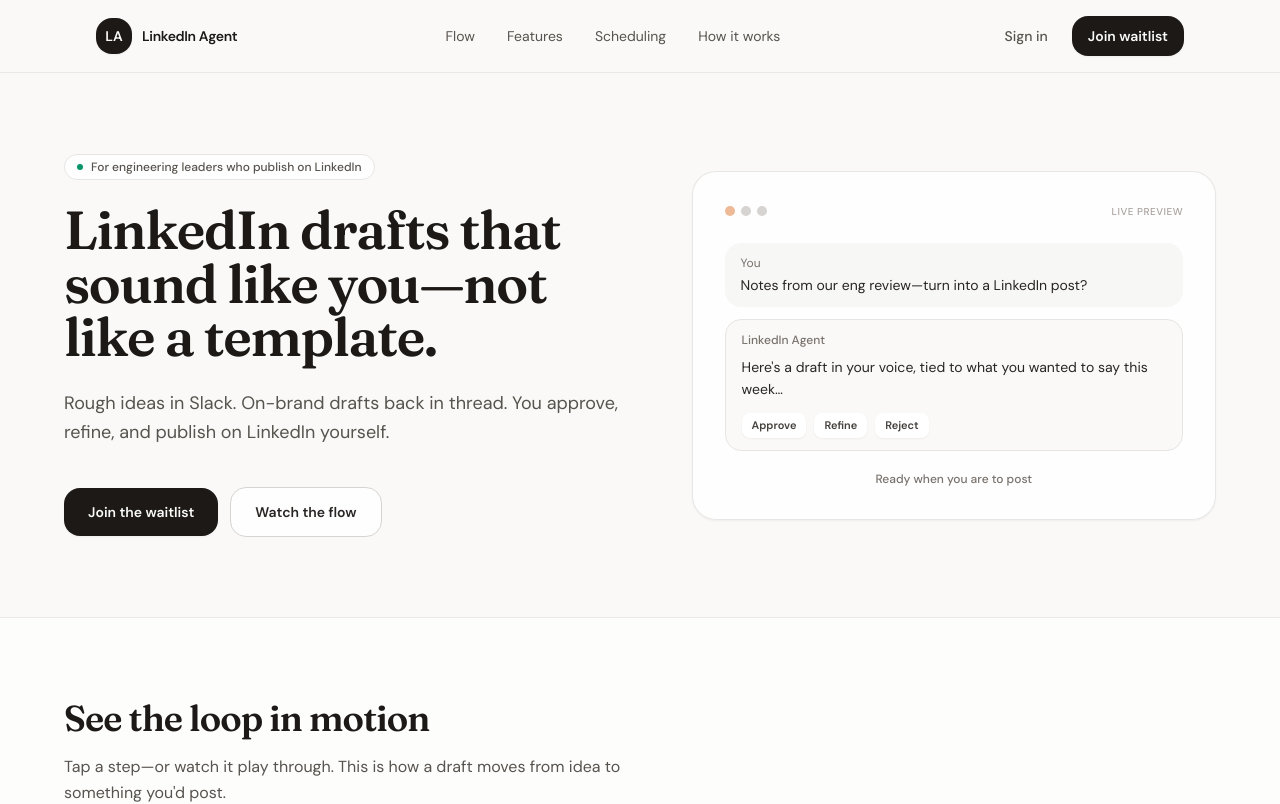
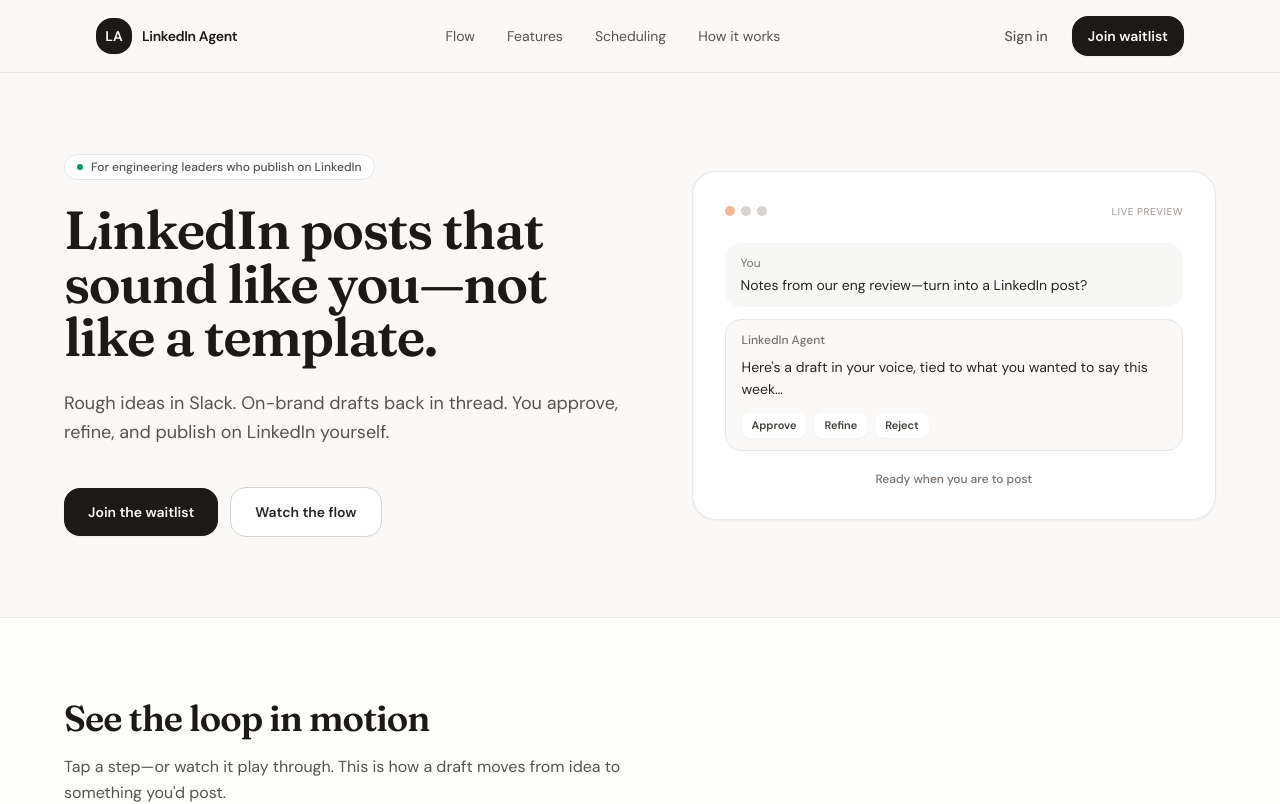
Before and after one commit to abhishekkapoorx/virality, a Next.js app in the folder web/: page / in a window 1280 px wide. Shown: the top 804 px of the page. Built offline with nearby package versions, Linux system fonts and the light colour scheme; no server answers.

Commit message:
Update .gitignore to exclude tasks.md, modify package.json to remove volume flag from docker:down command, and correct text in LandingPage component from "drafts" to "posts".

```diff
--- a/package.json
+++ b/package.json
@@ -14,7 +14,7 @@
     "docker:up": "docker compose up --build",
     "docker:prod": "docker compose up --build",
     "docker:dev": "docker compose -f docker-compose.dev.yml up --build --watch",
-    "docker:down": "docker compose down -v",
+    "docker:down": "docker compose down",
     "ngrok:webhook": "ngrok http 4000"
   },
   "devDependencies": {
--- a/web/components/landing/LandingPage.tsx
+++ b/web/components/landing/LandingPage.tsx
@@ -22,7 +22,7 @@
                   For engineering leaders who publish on LinkedIn
                 </p>
                 <h1 className="mt-6 font-display text-4xl font-semibold leading-[1.08] tracking-tight text-stone-900 sm:text-5xl lg:text-[3.35rem]">
-                  LinkedIn drafts that sound like you—not like a template.
+                  LinkedIn posts that sound like you—not like a template.
                 </h1>
                 <p className="mt-6 max-w-xl text-lg leading-relaxed text-stone-600">
                   Rough ideas in Slack. On-brand drafts back in thread. You
```
Also changed, not shown: 1 other file (tests, documents, lock files or other folders).
